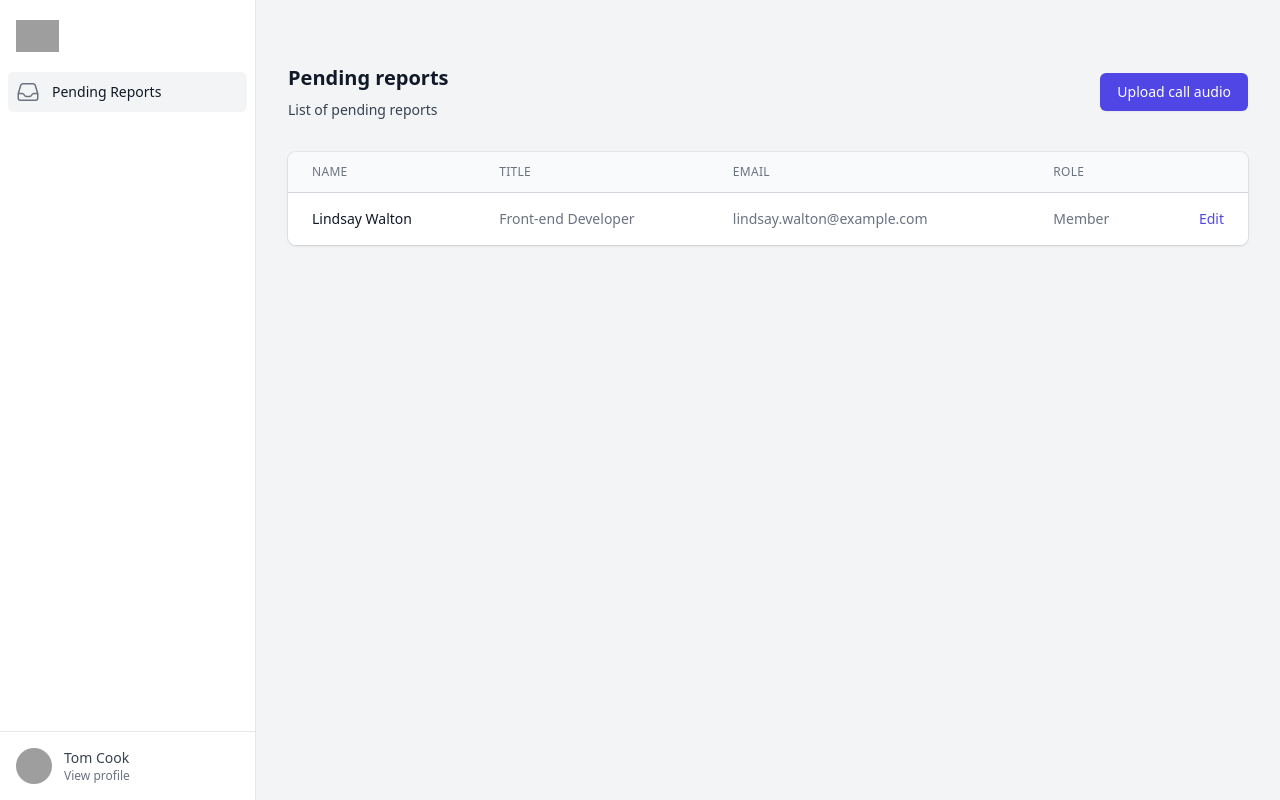
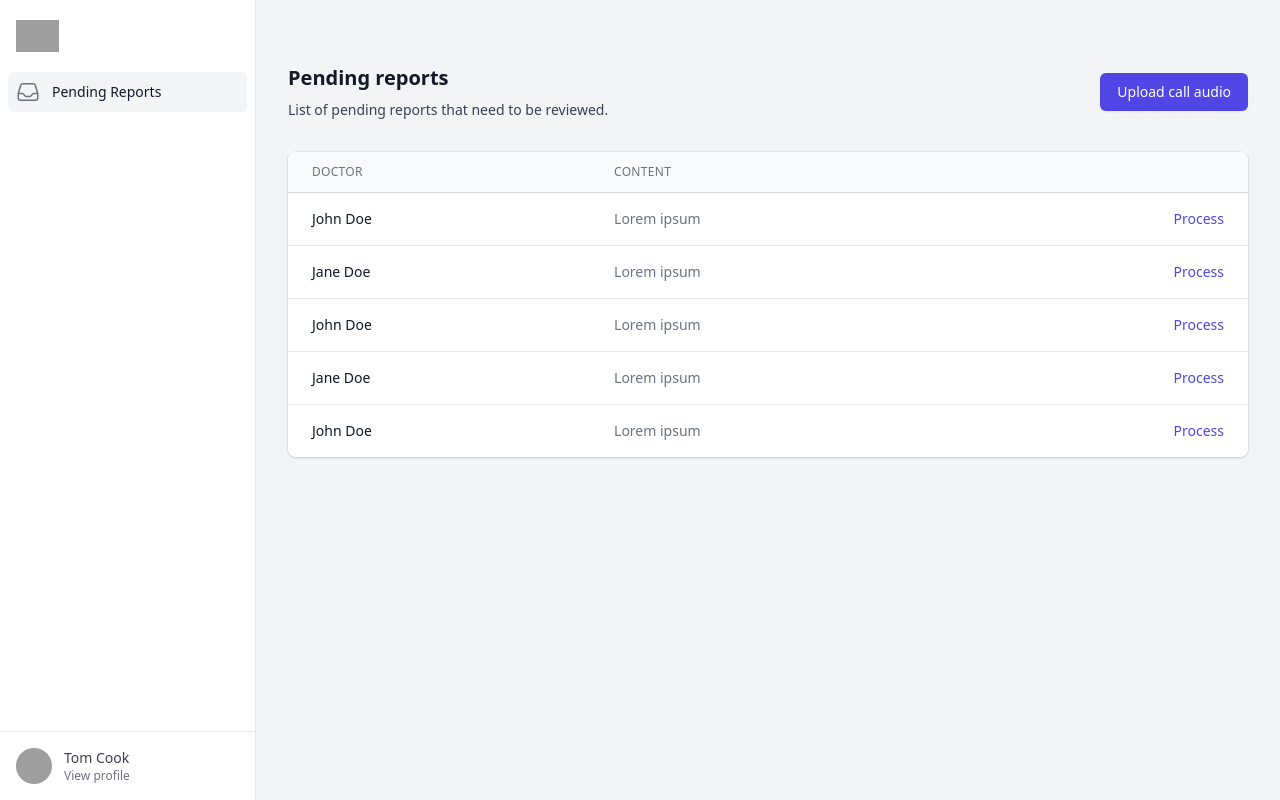
Before and after one commit to sebastiancrossa/avaz, a Next.js app: page / in a window 1280 px wide. Built offline with nearby package versions, Linux system fonts and the light colour scheme; grey boxes are pictures that could not be loaded.

Commit message:
feat: styling

```diff
--- a/db.js
+++ b/db.js
@@ -1,7 +1,9 @@
-const entries = [
-  { id: 1, name: "John Doe" },
-  { id: 2, name: "Jane Doe" },
-  { id: 3, name: "John Smith" },
+const records = [
+  { id: 1, doctor: "John Doe", content: "Lorem ipsum" },
+  { id: 2, doctor: "Jane Doe", content: "Lorem ipsum" },
+  { id: 3, doctor: "John Doe", content: "Lorem ipsum" },
+  { id: 4, doctor: "Jane Doe", content: "Lorem ipsum" },
+  { id: 5, doctor: "John Doe", content: "Lorem ipsum" },
 ];
 
-export default entries;
+export { records };
--- a/pages/index.js
+++ b/pages/index.js
@@ -10,6 +10,7 @@ import {
   UsersIcon,
   XMarkIcon,
 } from "@heroicons/react/24/outline";
+import { records } from "../db";
 
 const people = [
   {
@@ -245,7 +246,7 @@ export default function Example() {
                       Pending reports
                     </h1>
                     <p className="mt-2 text-sm text-gray-700">
-                      List of pending reports
+                      List of pending reports that need to be reviewed.
                     </p>
                   </div>
                   <div className="mt-4 sm:mt-0 sm:ml-16 sm:flex-none">
@@ -268,57 +269,41 @@ export default function Example() {
                                 scope="col"
                                 className="py-3 pl-4 pr-3 text-left text-xs font-medium uppercase tracking-wide text-gray-500 sm:pl-6"
                               >
-                                Name
+                                Doctor
                               </th>
                               <th
                                 scope="col"
                                 className="px-3 py-3 text-left text-xs font-medium uppercase tracking-wide text-gray-500"
                               >
-                                Title
-                              </th>
-                              <th
-                                scope="col"
-                                className="px-3 py-3 text-left text-xs font-medium uppercase tracking-wide text-gray-500"
-                              >
-                                Email
-                              </th>
-                              <th
-                                scope="col"
-                                className="px-3 py-3 text-left text-xs font-medium uppercase tracking-wide text-gray-500"
-                              >
-                                Role
+                                Content
                               </th>
                               <th
                                 scope="col"
                                 className="relative py-3 pl-3 pr-4 sm:pr-6"
                               >
-                                <span className="sr-only">Edit</span>
+                                <span className="sr-only">
+                                  Process contents
+                                </span>
                               </th>
                             </tr>
                           </thead>
                           <tbody className="divide-y divide-gray-200 bg-white">
-                            {people.map((person) => (
-                              <tr key={person.email}>
+                            {records.map((record) => (
+                              <tr key={record.id}>
                                 <td className="whitespace-nowrap py-4 pl-4 pr-3 text-sm font-medium text-gray-900 sm:pl-6">
-                                  {person.name}
+                                  {record.doctor}
                                 </td>
                                 <td className="whitespace-nowrap px-3 py-4 text-sm text-gray-500">
-                                  {person.title}
-                                </td>
-                                <td className="whitespace-nowrap px-3 py-4 text-sm text-gray-500">
-                                  {person.email}
-                                </td>
-                                <td className="whitespace-nowrap px-3 py-4 text-sm text-gray-500">
-                                  {person.role}
+                                  {record.content}
                                 </td>
                                 <td className="relative whitespace-nowrap py-4 pl-3 pr-4 text-right text-sm font-medium sm:pr-6">
                                   <a
                                     href="#"
                                     className="text-indigo-600 hover:text-indigo-900"
                                   >
-                                    Edit
+                                    Process
                                     <span className="sr-only">
-                                      , {person.name}
+                                      , {record.id}
                                     </span>
                                   </a>
                                 </td>
```
